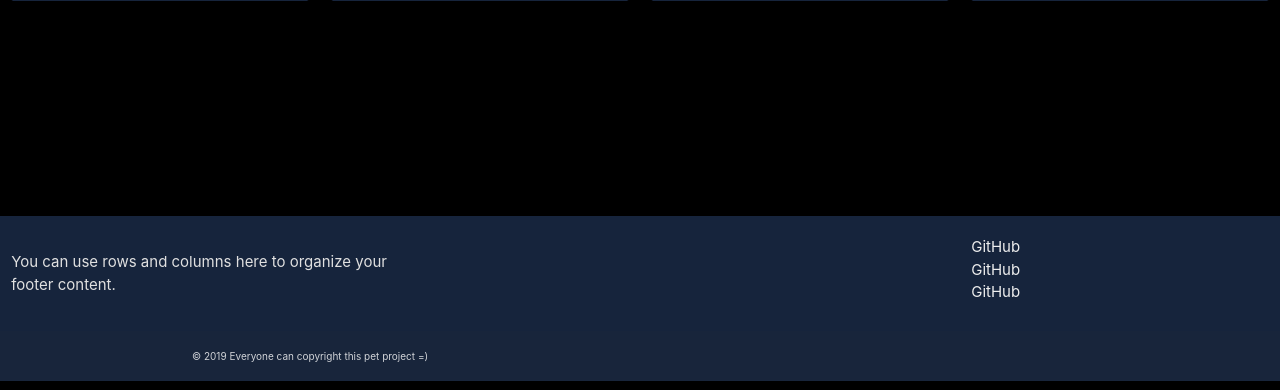
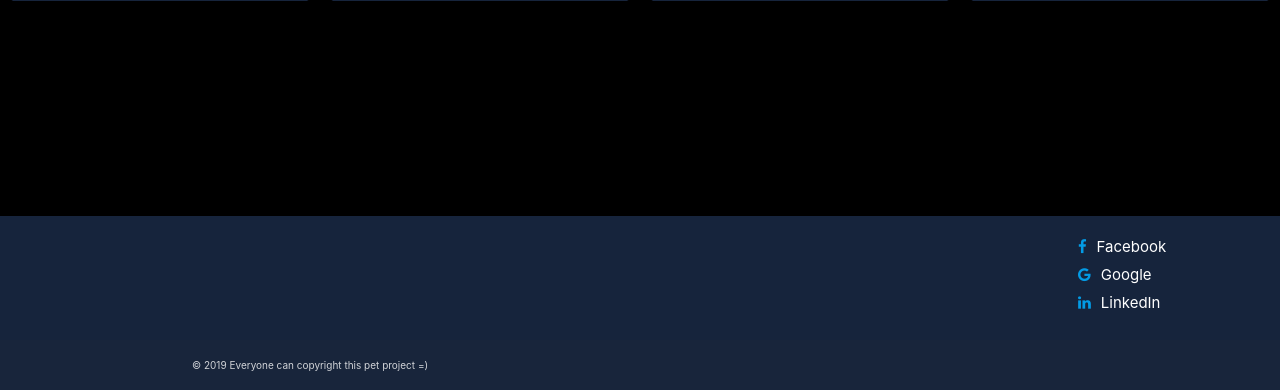
Before and after one commit to nestoor22/DreamHouse, a Django app: page / in a window 1280 px wide. Shown: the part 1468-1858 px from the top of the page. Run offline with Django 3.2, Linux system fonts and the light colour scheme.

Commit message:
Update main page

```diff
--- a/DreamHouse/urls.py
+++ b/DreamHouse/urls.py
@@ -24,7 +24,6 @@ from django.contrib.auth import views
 urlpatterns = [
     path(r'activate/(?P<uidb64>[0-9A-Za-z_\-]+)/(?P<token>[0-9A-Za-z]{1,13}-[0-9A-Za-z]{1,20})/',
          activate_account, name='activation'),
-
     path('confirm_email/', confirm_email, name='confirm_email'),
     path('user_parameters/', user_parameters, name='giveParam'),
     path('cabinet/', user_room, name='cabinet'),
--- a/dream_house/static/styles.css
+++ b/dream_house/static/style.css
@@ -54,3 +54,12 @@ body{
 ::-webkit-scrollbar-thumb:hover {
   background: orange;
 }
+
+.fa{
+    padding-right: 10px;
+    margin-bottom: 10px;
+}
+#how_it_works_cards {
+    background-color: black;
+    margin: 0;
+}
--- a/dream_house/templates/cabinet.html
+++ b/dream_house/templates/cabinet.html
@@ -6,7 +6,7 @@
     <title>DreamHomePrice</title>
     <link rel="stylesheet" href="https://cdnjs.cloudflare.com/ajax/libs/materialize/1.0.0/css/materialize.min.css">
     <link href="https://fonts.googleapis.com/icon?family=Material+Icons" rel="stylesheet">
-    <link rel="stylesheet" href="../static/styles.css">
+    <link rel="stylesheet" href="../static/style.css">
     <script type="text/javascript" src="//code.jquery.com/jquery-1.9.1.js"></script>
     <script src="https://cdnjs.cloudflare.com/ajax/libs/materialize/1.0.0-beta/js/materialize.min.js"></script>
 </head>
--- a/dream_house/templates/index.html
+++ b/dream_house/templates/index.html
@@ -5,10 +5,12 @@
     <meta name="viewport" content="width=device-width, initial-scale=1.0">
     <title>DreamHomePrice</title>
     <link rel="stylesheet" href="https://cdnjs.cloudflare.com/ajax/libs/materialize/1.0.0/css/materialize.min.css">
+    <link rel="stylesheet" href="https://cdnjs.cloudflare.com/ajax/libs/font-awesome/4.7.0/css/font-awesome.min.css">
     <link href="https://fonts.googleapis.com/icon?family=Material+Icons" rel="stylesheet">
-    <link rel="stylesheet" href="../static/styles.css">
+    <link rel="stylesheet" href="../static/style.css">
     <script src="https://cdnjs.cloudflare.com/ajax/libs/jquery/3.3.1/jquery.min.js"></script>
     <script src="https://cdnjs.cloudflare.com/ajax/libs/materialize/1.0.0-beta/js/materialize.min.js"></script>
+
 </head>
 
 <body>
@@ -81,7 +83,7 @@
   </div>
   <div class="row" style="margin-bottom: 200px">
     <h1 style="color: white;" class="center-align h1-how-it-works">How it works</h1>
-    <div class="col s12 m3" style="background-color: black;margin: 0">
+    <div class="col s12 m3" id="how_it_works_cards">
       <div class="card">
         <div class="card-content white-text" style="background-color: #16243c; border-radius:3px; margin: 0; height: 200px">
           <span class="card-title">STEP 1</span>
@@ -89,7 +91,7 @@
         </div>
       </div>
     </div>
-    <div class="col s12 m3" style="background-color: black;margin: 0">
+    <div class="col s12 m3" id="how_it_works_cards">
       <div class="card">
         <div class="card-content white-text" style="background-color: #16243c; border-radius:3px; margin: 0; height: 200px">
           <span class="card-title">STEP 2</span>
@@ -97,7 +99,7 @@
         </div>
       </div>
     </div>
-    <div class="col s12 m3" style="background-color: black;margin: 0">
+    <div class="col s12 m3" id="how_it_works_cards">
       <div class="card">
         <div class="card-content white-text" style="background-color: #16243c; border-radius:3px; margin: 0; height: 200px">
           <span class="card-title">STEP 3</span>
@@ -106,7 +108,7 @@
         </div>
       </div>
     </div>
-    <div class="col s12 m3" style="background-color: black;margin: 0">
+    <div class="col s12 m3" id="how_it_works_cards">
       <div class="card">
         <div class="card-content white-text" style="background-color: #16243c; border-radius:3px; margin: 0;height: 200px">
           <span class="card-title">STEP 4</span>
@@ -119,13 +121,13 @@
     <div class="container" style="width: 100%;">
       <div class="row">
         <div class="col s12 m4" style="padding-top: 20px">
-          <p class="grey-text text-lighten-2">You can use rows and columns here to organize your footer content.</p>
+          <p class="grey-text text-lighten-2"></p>
         </div>
-        <div class="col s12 offset-l5 m2" style="padding-top: 20px">
+        <div class="col s12 offset-l6 m2" style="padding-top: 20px">
           <ul style="display: inline">
-            <li><a class="grey-text text-lighten-3" href="#!">GitHub</a></li>
-            <li><a class="grey-text text-lighten-3" href="#!">GitHub</a></li>
-            <li><a class="grey-text text-lighten-3" href="#!">GitHub</a></li>
+            <li><a class="fa fa-facebook" href="#"></a>Facebook</li>
+            <li><a class="fa fa-google" href="#"></a>Google</li>
+            <li><a class="fa fa-linkedin" href="#"></a>LinkedIn</li>
           </ul>
         </div>
       </div>
--- a/dream_house/templates/logIn.html
+++ b/dream_house/templates/logIn.html
@@ -6,7 +6,7 @@
     <title>Register   |</title>
     <link rel="stylesheet" href="https://cdnjs.cloudflare.com/ajax/libs/materialize/1.0.0/css/materialize.min.css">
     <link href="https://fonts.googleapis.com/icon?family=Material+Icons" rel="stylesheet">
-    <link rel="stylesheet" href="../static/styles.css">
+    <link rel="stylesheet" href="../static/style.css">
     <script src="https://cdnjs.cloudflare.com/ajax/libs/jquery/3.3.1/jquery.min.js"></script>
     <script src="https://cdnjs.cloudflare.com/ajax/libs/materialize/1.0.0-beta/js/materialize.min.js"></script>
 {#    <script src="../static/js/jquery-3.4.1.min.js"></script>#}
--- a/dream_house/templates/signUp.html
+++ b/dream_house/templates/signUp.html
@@ -6,7 +6,7 @@
     <title>Register   |</title>
     <link rel="stylesheet" href="https://cdnjs.cloudflare.com/ajax/libs/materialize/1.0.0/css/materialize.min.css">
     <link href="https://fonts.googleapis.com/icon?family=Material+Icons" rel="stylesheet">
-    <link rel="stylesheet" href="../static/styles.css">
+    <link rel="stylesheet" href="../static/style.css">
     <script src="../static/js/jquery-3.4.1.min.js"></script>
     <script src="https://cdnjs.cloudflare.com/ajax/libs/jquery/3.3.1/jquery.min.js"></script>
     <script src="https://cdnjs.cloudflare.com/ajax/libs/materialize/1.0.0-beta/js/materialize.min.js"></script>
```
Also changed, not shown: dream_house/static/js/jquery-3.4.1.min.js.
